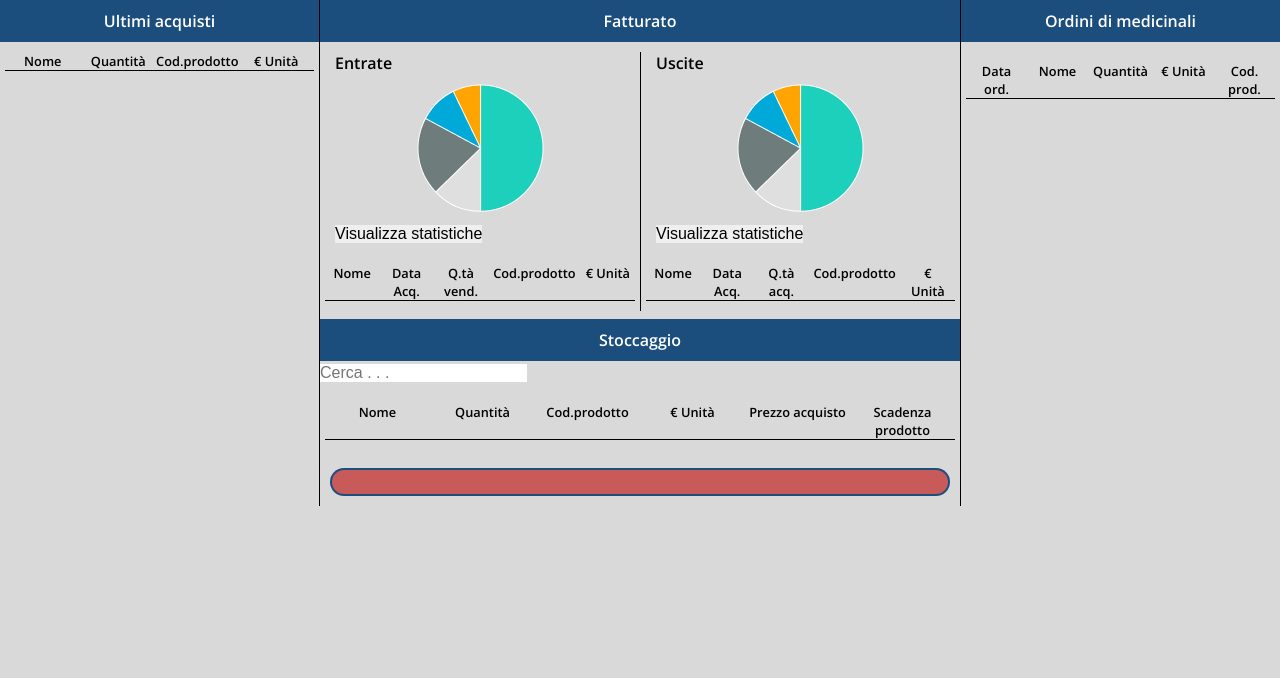
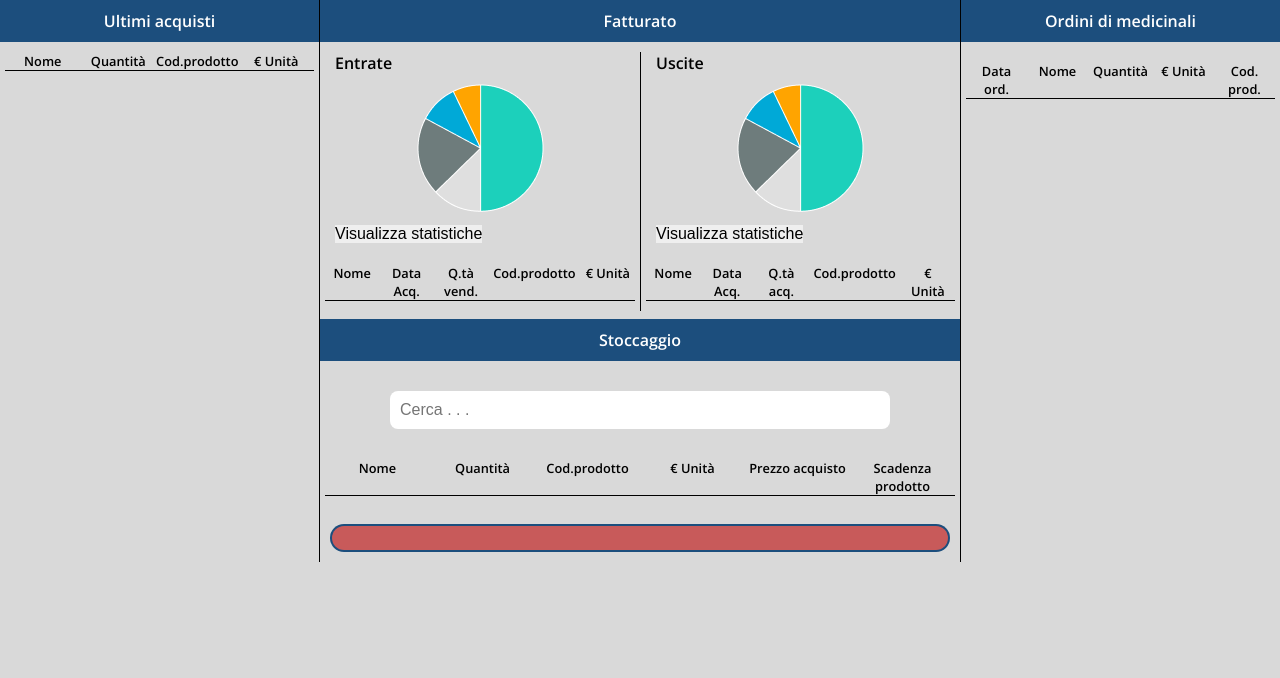
Before and after one commit to Bonnolo/Healthcare, a plain HTML site: page index.html in a window 1280 px wide. Shown: the top 678 px of the page. Drawn offline with Linux system fonts and the light colour scheme; no server answers.

Commit message:
rev srch bar

```diff
--- a/index.html
+++ b/index.html
@@ -149,7 +149,7 @@
           <h2>Stoccaggio</h2>
         </div>
         <div>
-                <input id="searchInput" type="text" placeholder="Cerca . . .">
+          <input id="searchInput" type="text" placeholder="Cerca . . ." />
         </div>
         <div id="dataStock" class="block3">
           <h4>Nome</h4>
--- a/js/server/server.js
+++ b/js/server/server.js
@@ -5,7 +5,7 @@ const fastify = require("fastify")({ logger: true });
 var connection = mysql.createConnection({
   host: "localhost",
   user: "root",
-  password: "root",
+  password: "",
   database: "healthcare",
 });
 
--- a/style.css
+++ b/style.css
@@ -78,6 +78,16 @@ body {
   grid-template-columns: 1fr 2fr 1fr;
   background-color: #d9d9d9;
   font-family: "Open Sans Regular";
+}
+input{
+  display: flex;
+  justify-content: center;
+  align-items: center;
+  padding: 10px;
+  border-radius: 0.5rem;
+  margin: 30px auto;
+  width: 50vw;
+
 }
 h2 {
   font-family: "Open Sans Semibold";
@@ -264,3 +274,9 @@ header {
     display: none;
   }
 }
+
+@media (max-width: 1440px) {
+  input{
+    max-width: 500px;
+  }
+}
```
Lines whose indentation alone changed are shown as unchanged.
